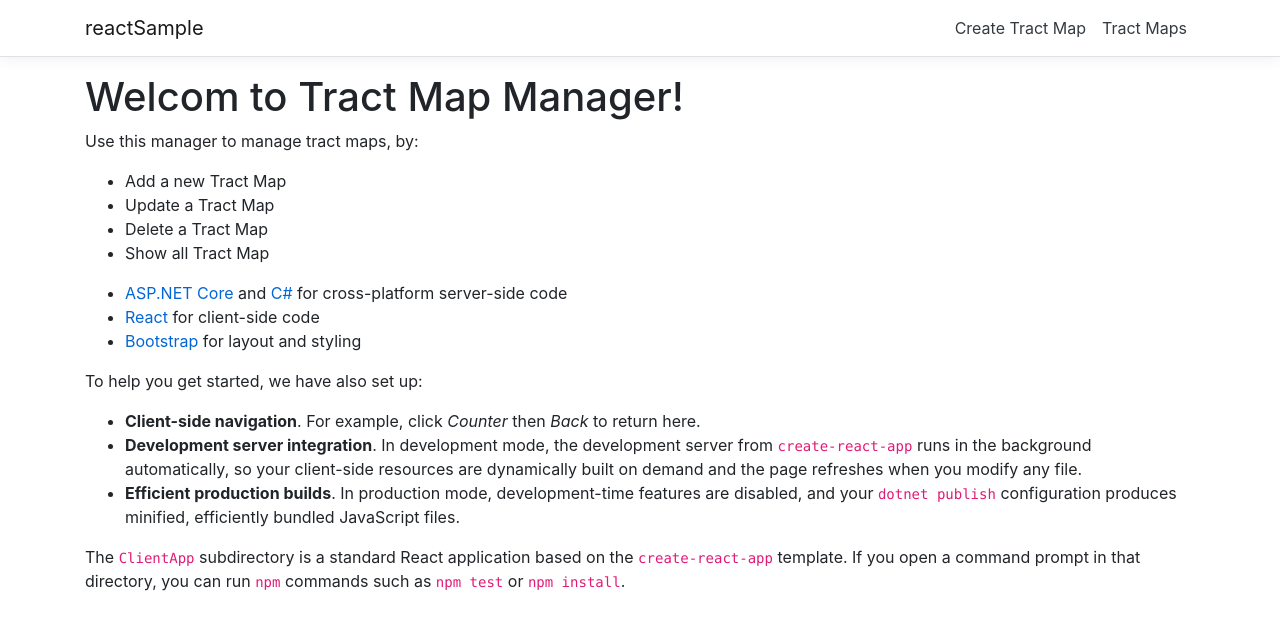
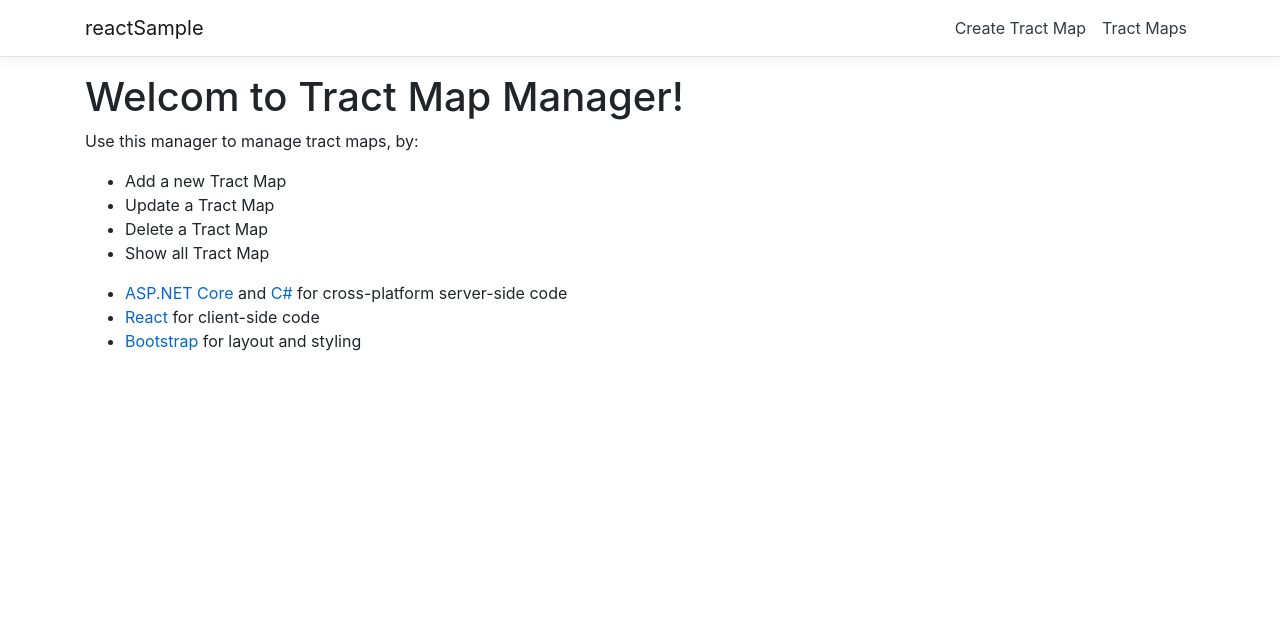
Before and after one commit to e-hermoso/TractMapApp, a React (Create React App) app in the folder frontend/: page / in a window 1280 px wide. Shown: the top 630 px of the page. Built offline with nearby package versions, Linux system fonts and the light colour scheme.

Commit message:
Removed info

```diff
--- a/frontend/src/components/Home.js
+++ b/frontend/src/components/Home.js
@@ -19,13 +19,6 @@ export class Home extends Component {
           <li><a href='https://facebook.github.io/react/'>React</a> for client-side code</li>
           <li><a href='http://getbootstrap.com/'>Bootstrap</a> for layout and styling</li>
         </ul>
-        <p>To help you get started, we have also set up:</p>
-        <ul>
-          <li><strong>Client-side navigation</strong>. For example, click <em>Counter</em> then <em>Back</em> to return here.</li>
-          <li><strong>Development server integration</strong>. In development mode, the development server from <code>create-react-app</code> runs in the background automatically, so your client-side resources are dynamically built on demand and the page refreshes when you modify any file.</li>
-          <li><strong>Efficient production builds</strong>. In production mode, development-time features are disabled, and your <code>dotnet publish</code> configuration produces minified, efficiently bundled JavaScript files.</li>
-        </ul>
-        <p>The <code>ClientApp</code> subdirectory is a standard React application based on the <code>create-react-app</code> template. If you open a command prompt in that directory, you can run <code>npm</code> commands such as <code>npm test</code> or <code>npm install</code>.</p>
       </div>
     );
   }
```
